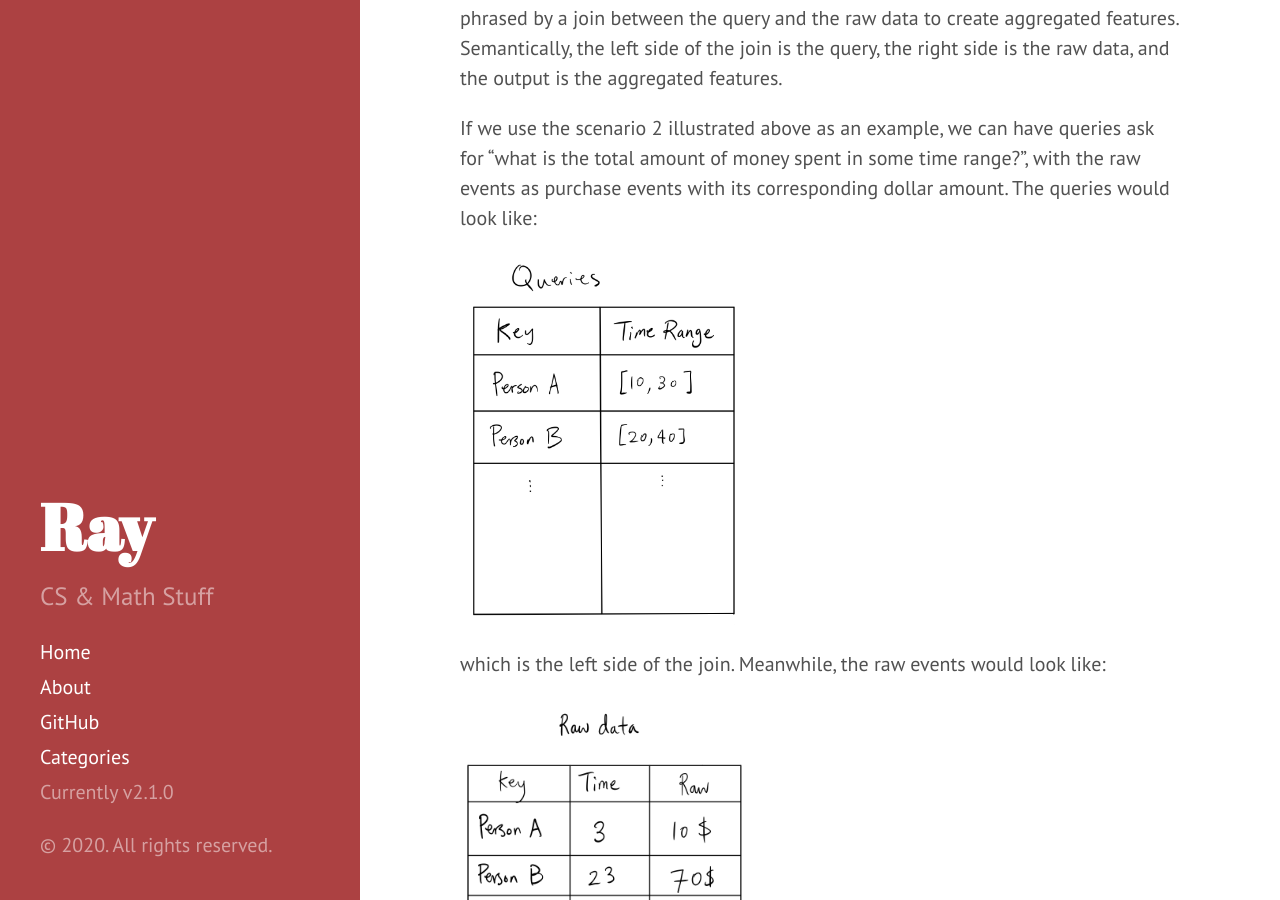
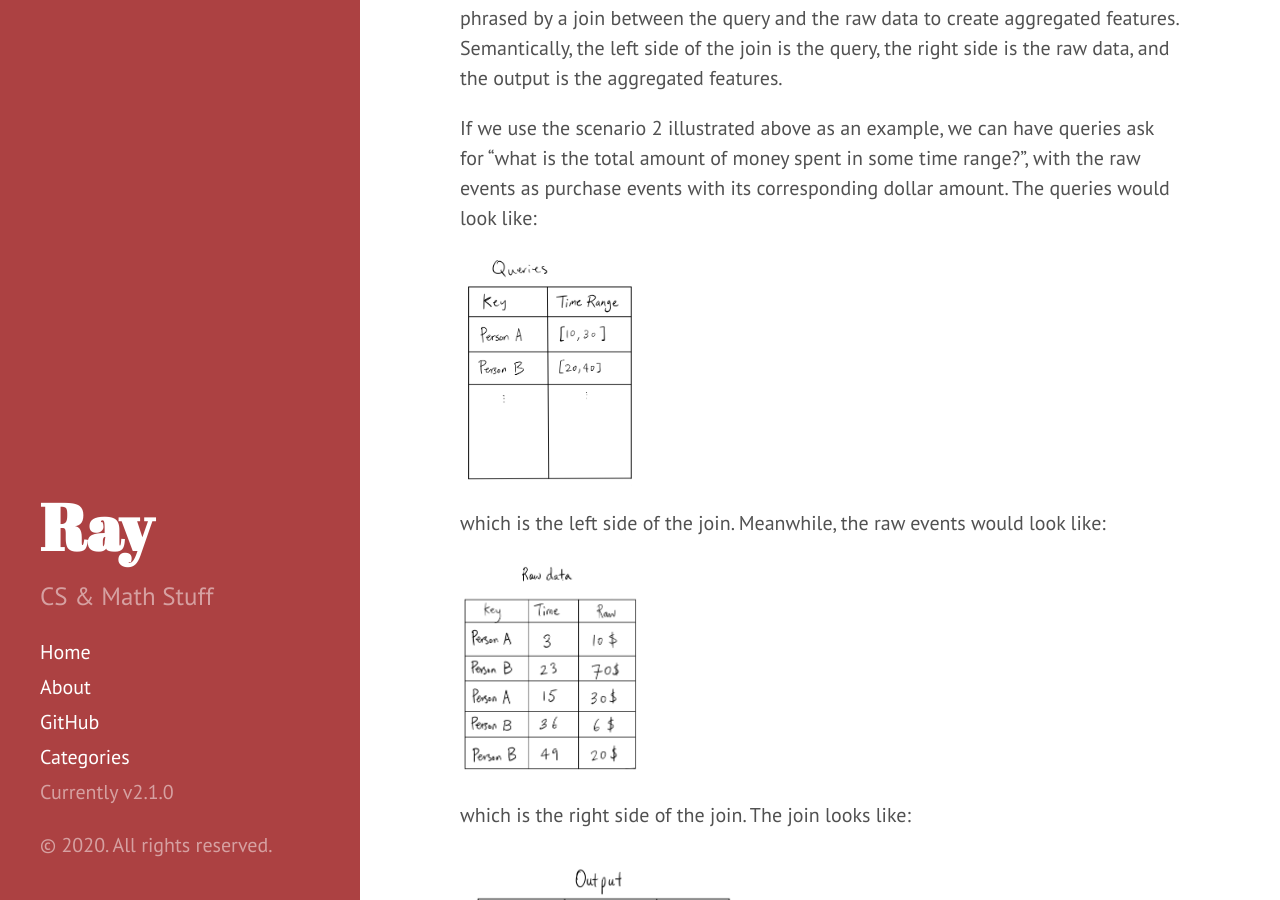
Before and after one commit to OneRaynyDay/oneraynyday.github.io, a Jekyll site: the page built from _posts/2020-09-22-Feature-Store.md, in a window 1280 px wide and 900 px high, scrolled down 4880 px. Built offline with Jekyll 4.4.1, drawn with Linux system fonts in a browser that asks for light colours; formulas are drawn with MathJax 3.

Commit message:
last one haha

```diff
--- a/_posts/2020-09-22-Feature-Store.md
+++ b/_posts/2020-09-22-Feature-Store.md
@@ -114,10 +114,10 @@ When we’re defining features in the feature store, we typically ask the questi
 
 If we use the scenario 2 illustrated above as an example, we can have queries ask for "what is the total amount of money spent in some time range?", with the raw events as purchase events with its corresponding dollar amount. The queries would look like:
 
-![left_temporal]({{ site.url }}/assets/left_temporal.png){:height="40%" width="40%"}
+![left_temporal]({{ site.url }}/assets/left_temporal.png){:height="25%" width="25%"}
 which is the left side of the join. Meanwhile, the raw events would look like:
 
-![right_temporal]({{ site.url }}/assets/right_temporal.png){:height="40%" width="40%"}
+![right_temporal]({{ site.url }}/assets/right_temporal.png){:height="25%" width="25%"}
 
 which is the right side of the join. The join looks like:
 
```
